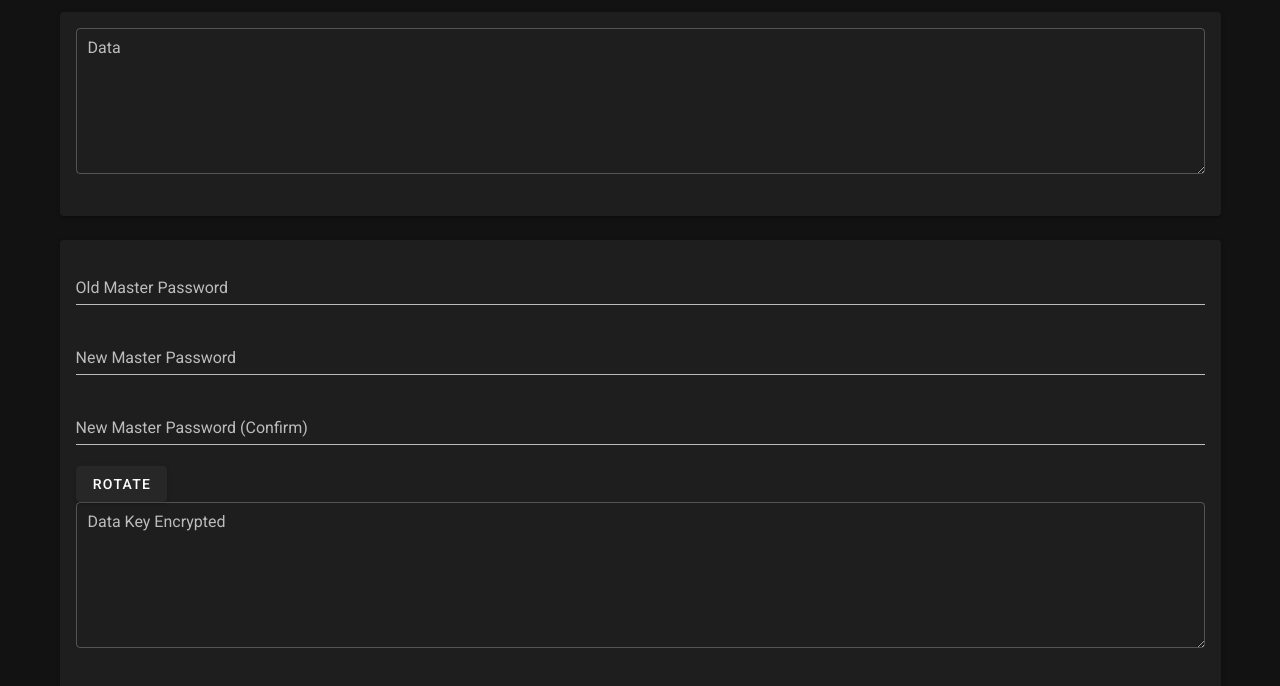
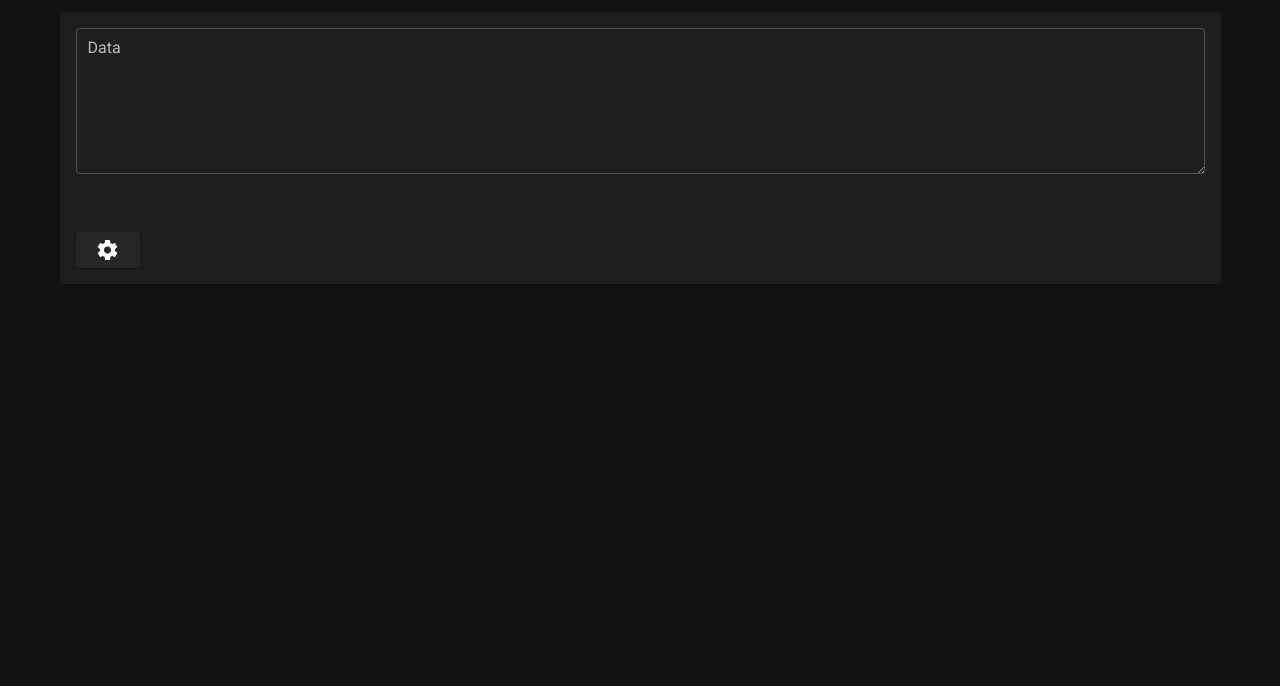
Before and after one commit to suzuki-navi/slsecrets, a Nuxt app: page / in a window 1280 px wide. Shown: the top 686 px of the page. Built offline with nearby package versions, Linux system fonts and the light colour scheme.

Commit message:
レイアウト調整

```diff
--- a/pages/index.vue
+++ b/pages/index.vue
@@ -20,13 +20,18 @@
               dense
               @click="clickEncrypted"
             ></v-textarea>
-            <a :href="encrypted_link">link</a>
+            <v-btn :to="encrypted_link"><v-icon>mdi-link-variant</v-icon></v-btn>
           </template>
         </v-card-text>
-      </v-card>
-    </v-col>
-    <v-col cols="12" sm="12" md="12">
-      <v-card>
+        <template v-if="!view_admin">
+          <v-card-text>
+            <v-btn
+              elevation="2"
+              @click="view_admin=true"
+            ><v-icon>mdi-cog</v-icon></v-btn>
+          </v-card-text>
+        </template>
+        <template v-if="view_admin">
           <v-card-text>
             <v-text-field v-model="master_password_0" label="Old Master Password" type="password"></v-text-field>
             <v-text-field v-model="master_password_1" label="New Master Password" type="password"></v-text-field>
@@ -35,12 +40,15 @@
               elevation="2"
               @click="clickRotate"
             >Rotate</v-btn>
+          </v-card-text>
+          <v-card-text v-if="errorMessage">
             <v-alert
               dense
               outlined
               type="error"
-            v-if="errorMessage"
             >{{errorMessage}}</v-alert>
+          </v-card-text>
+          <v-card-text>
             <v-textarea
               label="Data Key Encrypted"
               ref="data_key_encrypted"
@@ -50,6 +58,7 @@
               @click="clickDataKeyEncrypted"
             ></v-textarea>
           </v-card-text>
+        </template>
       </v-card>
     </v-col>
   </v-row>
@@ -69,6 +78,7 @@ export default {
       master_password_1: "",
       master_password_2: "",
       errorMessage: "",
+      view_admin: false,
     };
   },
   computed: {
```
Lines whose indentation alone changed are shown as unchanged.
